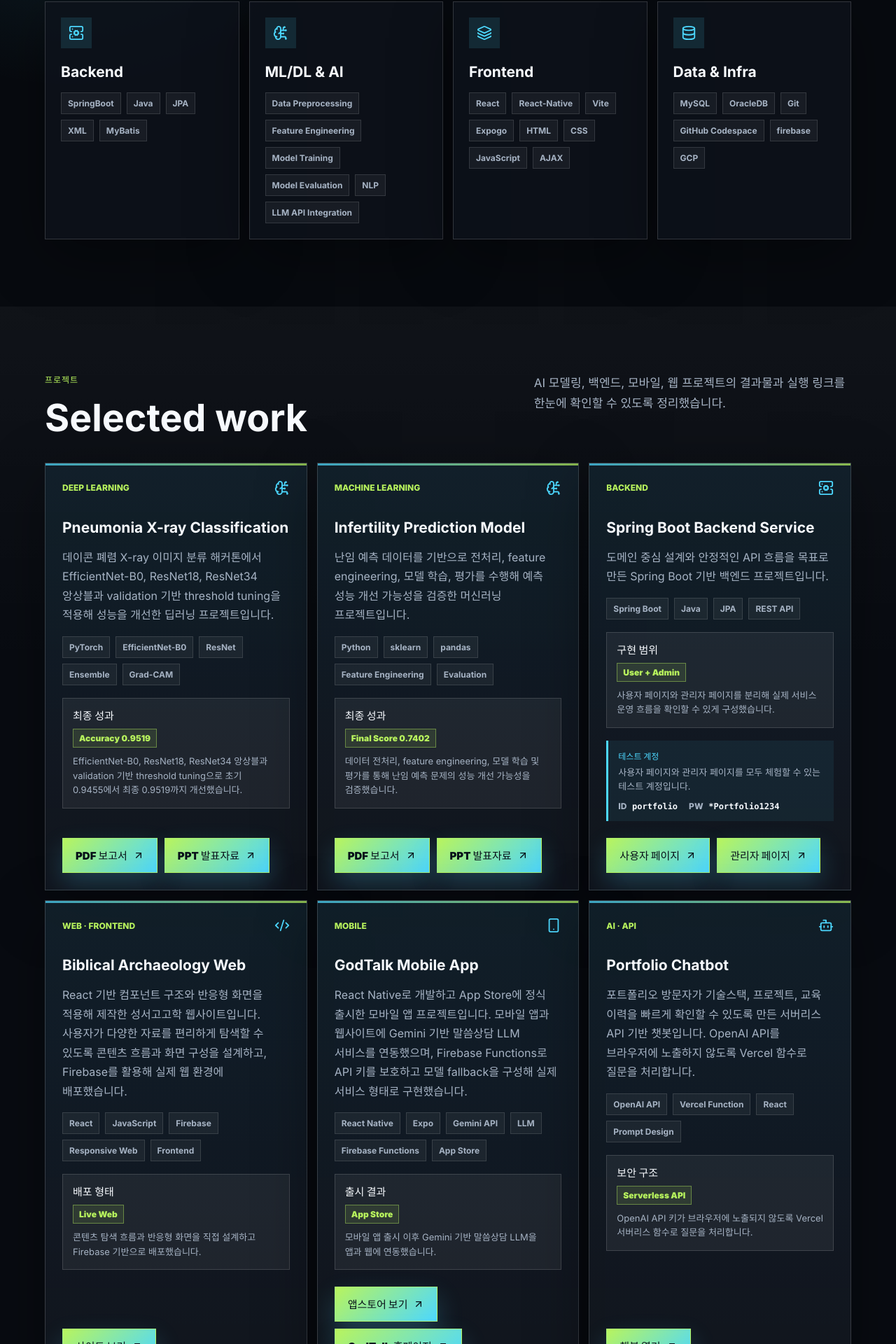
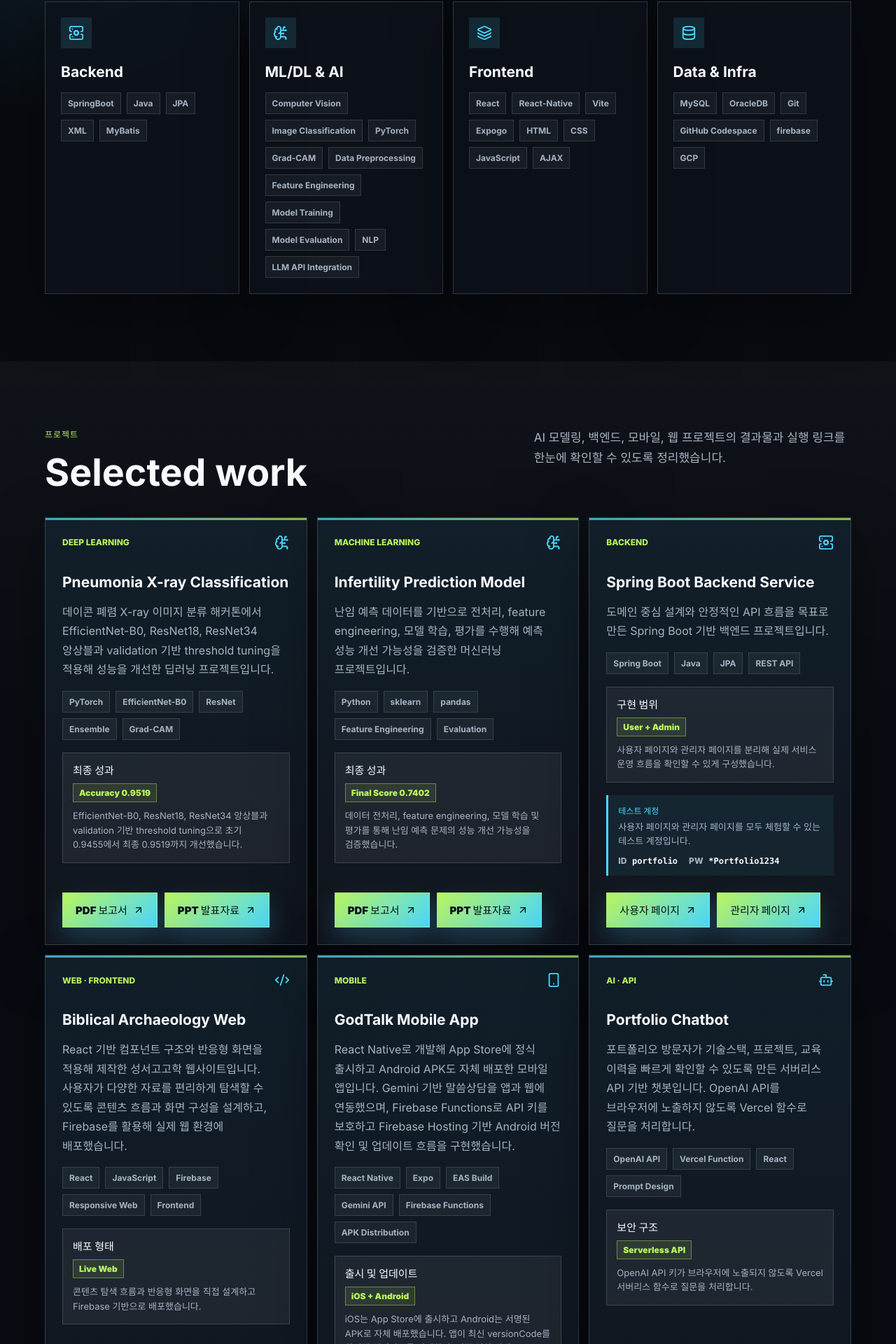
Before and after one commit to LimJongKyung/lim-jongkyung-portfolio, a React (Vite) app: page / in a window 1280 px wide. Shown: the part 1412-3332 px from the top of the page at 70% size. Built offline with nearby package versions, Linux system fonts and the light colour scheme.

Commit message:
Update GodTalk distribution and computer vision skills

```diff
--- a/api/portfolio-chat.js
+++ b/api/portfolio-chat.js
@@ -11,7 +11,7 @@
 - Positioning: backend and AI developer who solves problems and improves efficiency.
 - Strengths: backend APIs, clear data flows, React/Vite frontend implementation, React Native app work, ML/DL experimentation.
 - Backend skills: Spring Boot, Java, JPA, XML, MyBatis, Oracle Cloud.
-- AI/data skills: data preprocessing, feature engineering, model training, model evaluation, NLP, LLM API integration.
+- AI/data skills: computer vision, image classification, PyTorch, Grad-CAM, data preprocessing, feature engineering, model training, model evaluation, NLP, LLM API integration.
 - Frontend/mobile skills: React, React Native, Vite, Expo Go, HTML, CSS, JavaScript, AJAX.
 - Data/infra: MySQL, OracleDB, Git, GitHub Codespace, Firebase.
 - Projects:
@@ -19,7 +19,7 @@
   2. Infertility Prediction Model: machine-learning project with preprocessing, feature engineering, model training, and evaluation; final score 0.7402. PDF and PPT materials are linked from the portfolio.
   3. Spring Boot Backend Service: domain-centered Spring Boot backend, Java, JPA, REST API. User and admin pages are linked from the portfolio.
   4. Biblical Archaeology Web: React responsive website deployed with Firebase.
-  5. GodTalk Mobile App: React Native/Expo mobile app released on the App Store. It now includes a Gemini-powered Bible counseling LLM service on both the mobile app and GodTalk web page, using Firebase Functions to protect the API key and model fallback for reliability.
+  5. GodTalk Mobile App: React Native/Expo mobile app released on the App Store and distributed directly on Android as a signed EAS Build APK. It includes Gemini-powered Bible counseling across app and web, Firebase Functions API-key protection and model fallback, plus a Firebase Hosting version manifest that lets the app detect new Android versionCodes and prompt users to download updates. APK updates reuse the existing stored device ID and push token instead of requesting a new token on every update.
   6. Portfolio Chatbot: React chatbot UI with a Vercel serverless API, OpenAI API integration, prompt design, and private-key protection.
 - Education/training:
   2026.04-2026.09 Healthcare data-based AI digital medical web service developer program.
--- a/src/main.jsx
+++ b/src/main.jsx
@@ -133,6 +133,10 @@
     title: "ML/DL & AI",
     icon: BrainCircuit,
     items: [
+      "Computer Vision",
+      "Image Classification",
+      "PyTorch",
+      "Grad-CAM",
       "Data Preprocessing",
       "Feature Engineering",
       "Model Training",
@@ -295,17 +299,17 @@
     icon: Smartphone,
     description:
       localized(
-        "React Native로 개발하고 App Store에 정식 출시한 모바일 앱 프로젝트입니다. 모바일 앱과 웹사이트에 Gemini 기반 말씀상담 LLM 서비스를 연동했으며, Firebase Functions로 API 키를 보호하고 모델 fallback을 구성해 실제 서비스 형태로 구현했습니다.",
-        "A React Native mobile application officially released on the App Store. I added a Gemini-powered Bible counseling LLM service to both the mobile app and website, protecting the API key through Firebase Functions and adding model fallback for production use.",
+        "React Native로 개발해 App Store에 정식 출시하고 Android APK도 자체 배포한 모바일 앱입니다. Gemini 기반 말씀상담을 앱과 웹에 연동했으며, Firebase Functions로 API 키를 보호하고 Firebase Hosting 기반 Android 버전 확인 및 업데이트 흐름을 구현했습니다.",
+        "A React Native mobile app released on the App Store and distributed directly as a signed Android APK. It integrates Gemini-powered Bible counseling across app and web, protects API keys with Firebase Functions, and provides an Android version-check and update flow through Firebase Hosting.",
       ),
-    tags: ["React Native", "Expo", "Gemini API", "LLM", "Firebase Functions", "App Store"],
+    tags: ["React Native", "Expo", "EAS Build", "Gemini API", "Firebase Functions", "APK Distribution"],
     highlights: [
       {
-        title: localized("출시 결과", "Release"),
-        metric: "App Store",
+        title: localized("출시 및 업데이트", "Release & Updates"),
+        metric: "iOS + Android",
         body: localized(
-          "모바일 앱 출시 이후 Gemini 기반 말씀상담 LLM을 앱과 웹에 연동했습니다.",
-          "Released the mobile app and integrated a Gemini-powered counseling LLM across app and web.",
+          "iOS는 App Store에 출시하고 Android는 서명된 APK로 자체 배포했습니다. 앱이 최신 versionCode를 확인해 업데이트를 안내하며, 기존 설치 위에 업데이트할 때 저장된 기기 ID와 푸시 토큰을 재사용합니다.",
+          "Released on the App Store and distributed Android as a signed APK. The app checks the latest versionCode, prompts for updates, and reuses the stored device ID and push token when installed over the existing app.",
         ),
       },
     ],
@@ -318,6 +322,11 @@
       {
         label: localized("GodTalk 홈페이지", "GodTalk Website"),
         href: "https://godtalk-6cd29.web.app/",
+        cta: true,
+      },
+      {
+        label: localized("Android 다운로드", "Download for Android"),
+        href: "https://godtalk-6cd29.web.app/download",
         cta: true,
       },
     ],
```
Also changed, not shown: 1 other file (tests, documents, lock files or other folders).
